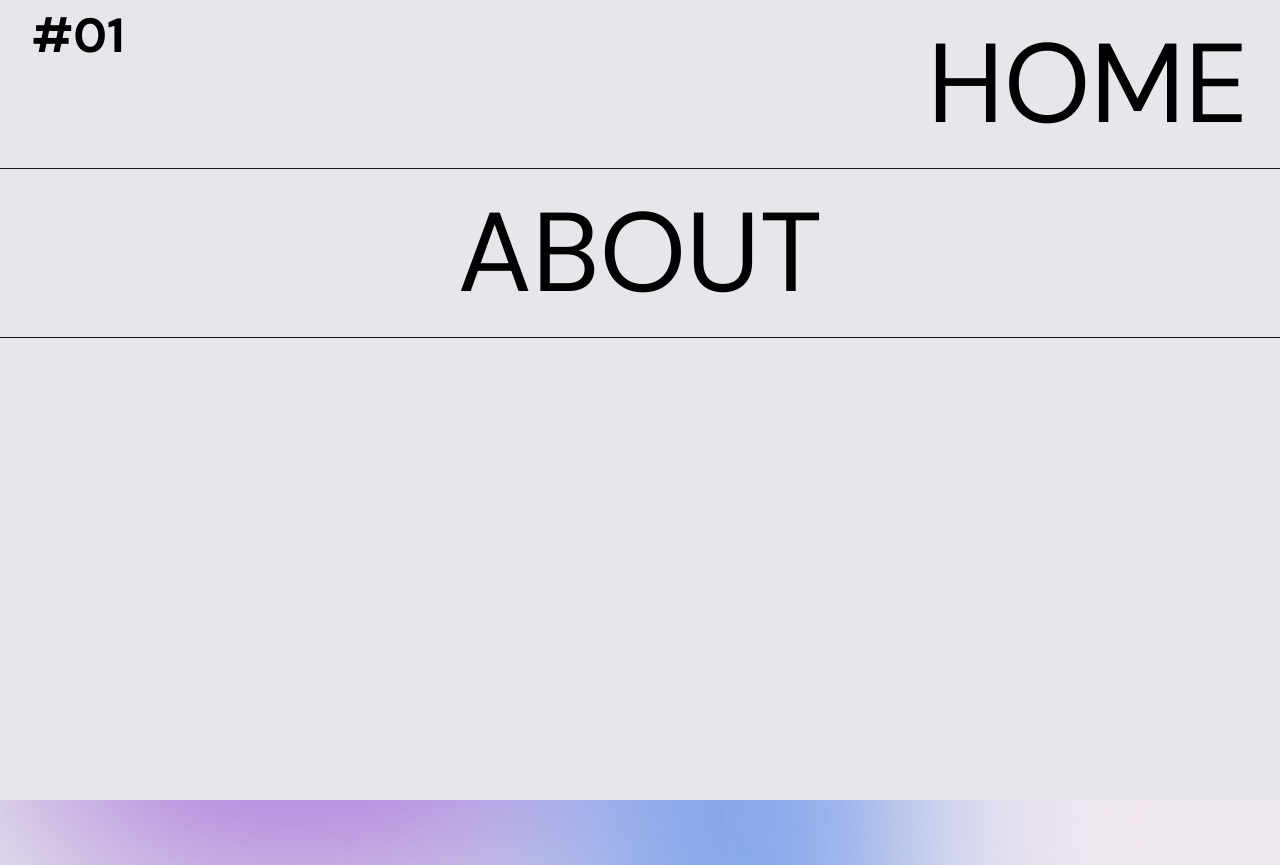
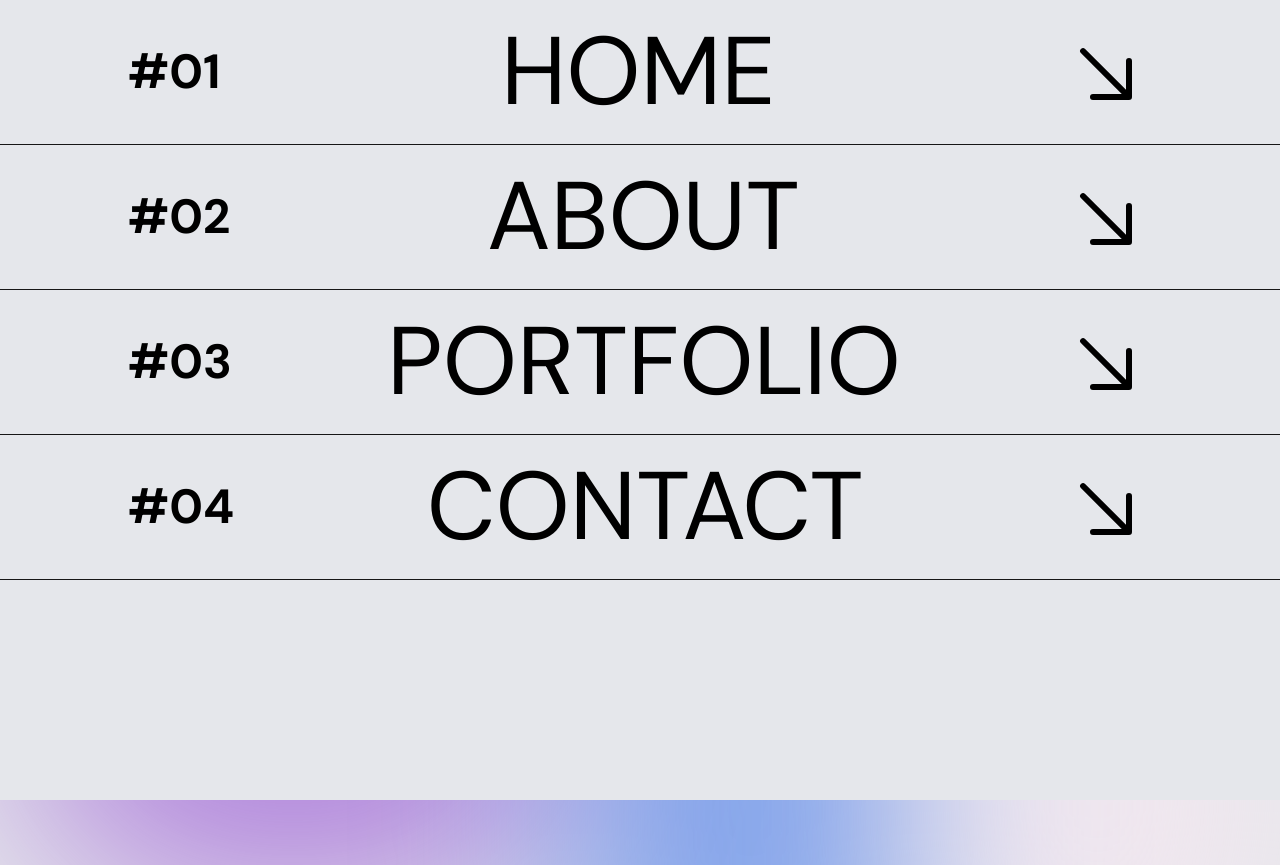
Before and after one commit to Capoverde/my-site-portfolio, a Next.js app: page / in a window 1280 px wide. Both pictures are taken after a click on the button 1128 px from the left and 32 px from the top of the page. Built offline with nearby package versions, Linux system fonts and the light colour scheme.

Commit message:
PortfolioPage beginning

```diff
--- /dev/null
+++ b/app/AboutPage/page.jsx
@@ -0,0 +1,13 @@
+import React from 'react'
+import { Header } from '../components/Header/Header'
+
+export default function About () {
+  return (
+    <>
+    <Header />
+    <main className='bg-gray-200 min-h-screen min-w-screen px-[10%]'>
+     <h1 className="title font-bold text-[6rem]">About Me</h1>
+    </main>
+    </>
+  )
+}
--- /dev/null
+++ b/app/ContactPage/page.jsx
@@ -0,0 +1,17 @@
+import React from 'react'
+import { Header } from '../components/Header/Header'
+
+const Contact = () => {
+  return (
+    <>
+      <Header />
+      <main className='ContactPage__main min-h-screen min-w-screen bg-gray-200 px-[10%]'>
+        <h1 className="title pt-10 font-bold text-[6rem]">
+            Contact Me
+        </h1>
+      </main>
+    </>
+  )
+}
+
+export default Contact
--- /dev/null
+++ b/app/PortfolioPage/page.jsx
@@ -0,0 +1,59 @@
+"use client"
+import React from 'react'
+import { Header } from '../components/Header/Header'
+
+const features = [
+    {
+        title: "FullStack ToDo Applicaton",
+        id: "to-do-app"
+    },
+    {
+        title: "FullStack product catalog store",
+        id: "product-catalog"
+    },
+    {
+        title: "Website in Next.js",
+        id: "lawyers-ebsite"
+    },
+    {
+        title: "The Event Horizon",
+        id: "website and gallery"
+    },
+    {
+        title: "The Met",
+        id: "museum-website"
+    },
+    {
+        title: "Interdom",
+        id: "real-estate-website"
+    }
+]
+
+const Portfolio = () => {
+  return (
+    <>
+      <Header />
+      <header className='Portfolio__header bg-gray-200'>
+        <h1 className="title font-bold text-[6rem] pt-[3rem] px-[10%]">Portfolio</h1>
+      </header>
+      <main className='min-w-screen min-h-screen bg-gray-200 px-[10%]'>
+        <div className="flex w-full h-full gap-20">
+            <div className='w-full h-full'>
+                <ul>
+                   {features.map((feature) => (
+                    <li key={feature.id}>
+                       <p className="text-5xl text-gray-500 font-extrabold py-16">{feature.title}</p>
+                    </li>
+                   ))}
+                </ul>
+            </div>
+            <div className='w-full h-full'>
+                <div className="sticky">col</div>
+            </div>
+        </div>
+      </main>
+    </>
+  )
+}
+
+export default Portfolio
--- a/app/components/Header/Header.jsx
+++ b/app/components/Header/Header.jsx
@@ -18,13 +18,13 @@ export const Header = () => {
         <Link href="/" className="block">
           <div className="logo-box font-extrabold">DEV</div>
         </Link>
-        <Link href="/" className="block">
+        <Link href="/ContactPage" className="block">
           <span className="contact inline-block">
             cont<strong>@</strong>ct
           </span>
         </Link>
         <Hamburger
-          className={`${styles.Hamburger}`}
+          className={`${styles.Hamburger} sticky`}
           toggled={isOpen}
           toggle={setOpen}
         />
--- a/app/components/Menu/Menu.jsx
+++ b/app/components/Menu/Menu.jsx
@@ -1,44 +1,118 @@
+"use client"
 import React from "react";
-import { a } from "react-router-dom";
+import Link from "next/link";
 import { motion as m } from "framer-motion";
+import { GoArrowDownRight } from "react-icons/go";
 import styles from "./Menu.module.css";
 
-export const Menu = ({ isOpen }) => {
+export const Menu = ({ isOpen, onClose }) => {
+  const variants = {
+    open: {
+      y: 0,
+      opacity: 1,
+      transition: {
+        type: "spring",
+        stiffness: 100,
+      },
+    },
+    closed: {
+      y: "-100%",
+      opacity: 0,
+      transition: {
+        type: "spring",
+        stiffness: 100,
+      },
+    },
+  };
+
+  const handleLinkClick = () => {
+    onClose();
+  };
+
   return (
     <m.nav
       className={`${styles.menu} ${
         isOpen ? styles.open : ""
-      }        menu min-w-screen min-h-screen
+      } menu min-w-screen min-h-screen
                flex justify-center align-center
                bg-gray-200 absolute inset-0 z-30
              `}
+      initial={false}
+      animate={isOpen ? "open" : "closed"}
+      variants={variants}
     >
       <ul className="nav__list uppercase w-full h-screen">
         <li
           className={`${styles.nav__listItem}
                             flex justify-center
-                            text-[7rem]
+                            text-[6rem]
     `}
         >
-          <a
-            className="nav__list-item-a
-                                flex justify-between align-center
-                                w-full h-full px-8"
+          <Link
+            className={`${styles.nav__listItemLink}
+                                flex justify-between items-center
+                                w-full h-full px-32
+                                `}
             href="/"
+            onClick={handleLinkClick}
           >
             <span className="text-[3rem] font-bold">#01</span>
-            <span>home</span>
-          </a>
+            <span>home</span> <GoArrowDownRight />
+          </Link>
         </li>
         <li
           className={`${styles.nav__listItem}
                     flex justify-center
-                    text-[7rem]
+                    text-[6rem]
             `}
         >
-          <a className="nav__list-item-a" href="/">
-            about
-          </a>
+          <Link
+            className={`${styles.nav__listItemLink}
+                                 flex justify-between items-center
+                                 w-full h-full px-32
+                                 `}
+            href="/AboutPage"
+            onClick={handleLinkClick}
+          >
+            <span className="text-[3rem] font-bold">#02</span>
+            <span>about</span> <GoArrowDownRight />
+          </Link>
+        </li>
+        <li
+          className={`${styles.nav__listItem}
+                    flex justify-center
+                    text-[6rem]
+            `}
+        >
+          <Link
+            className={`${styles.nav__listItemLink}
+                                     flex justify-between items-center
+                                     w-full h-full px-32
+          `}
+            href="/PortfolioPage"
+            onClick={handleLinkClick}
+          >
+            <span className="text-[3rem] font-bold">#03</span>
+            <span>portfolio</span> <GoArrowDownRight />
+          </Link>
+        </li>
+        <li
+          className={`${styles.nav__listItem}
+                    flex justify-center
+                    text-[6rem]
+            `}
+        >
+          <Link
+            className={`${styles.nav__listItemLink}
+                                     flex justify-between items-center
+                                     w-full h-full px-32
+          `}
+            href="/ContactPage"
+            onClick={handleLinkClick}
+          >
+            <span className="text-[3rem] font-bold">#04</span>
+            <span>contact</span> <GoArrowDownRight />
+          </Link>
         </li>
       </ul>
     </m.nav>
--- a/app/components/Menu/Menu.module.css
+++ b/app/components/Menu/Menu.module.css
@@ -9,3 +9,11 @@
 .nav__listItem {
   border-bottom: 1px solid #161616;
 }
+
+.nav__listItemLink {
+  transition: background-color 0.35s ease-in-out;
+}
+
+.nav__listItemLink:hover {
+  background-color: rgb(148,163,184);
+}
--- a/app/layout.js
+++ b/app/layout.js
@@ -1,4 +1,5 @@
 import { DM_Sans } from "next/font/google";
+// import { motion as m, AnimatePresence } from 'framer-motion'
 import "./Styles/globals.css";
 
 const DMsans = DM_Sans({ subsets: ["latin"] });
--- a/app/page.js
+++ b/app/page.js
@@ -2,7 +2,7 @@
 import Image from "next/image";
 import { Header } from "./components/Header/Header";
 import styles from "./Styles/HomePage.module.css";
-import { Link } from "react-router-dom";
+import Link  from "next/link";
 import { FaArrowRight } from "react-icons/fa";
 
 export default function Home() {
@@ -75,35 +75,28 @@ export default function Home() {
               <br />
               with a keen eye for details.
             </p>
-            <div
-              className={`${styles.HomePage__moreBtn}
-                               uppercase font-extrabold
-                               my-5 mb-20 py-1
-                               flex align-center
-                `}
-            >
-              learn more <FaArrowRight className="inline-block ml-3" />
-            </div>
-            <div className="about-box w-full">
-              <div
+            <div className="about-box w-full mt-10">
+              <Link
+                href='#'
                 className={`${styles.portfolioLink}
                                flex justify-between items-center
-                               py-1
+                               py-1 cursor-pointer
                                uppercase w-full
               `}
               >
                 <span className="font-bold italic">#01</span>
                 <span className="font-bold">portfolio</span>
-              </div>
-              <div
+              </Link>
+              <Link
+                href='#'
                 className={`${styles.resumeLink}
                              flex justify-between align-center
                              py-1
-                             uppercase w-full`}
+                             uppercase w-full cursor-pointer`}
               >
                 <span className="font-bold italic">#02</span>
                 <span className="font-bold">resume</span>
-              </div>
+              </Link>
             </div>
           </div>
           <div
--- a/package.json
+++ b/package.json
@@ -12,7 +12,7 @@
     "framer-motion": "^10.16.5",
     "hamburger-react": "^2.5.0",
     "next": "14.0.2",
-    "react": "^18",
+    "react": "^18.2.0",
     "react-dom": "^18",
     "react-icons": "^4.12.0",
     "react-router-dom": "^6.18.0"
```
Also changed, not shown: 1 other file (tests, documents, lock files or other folders).
